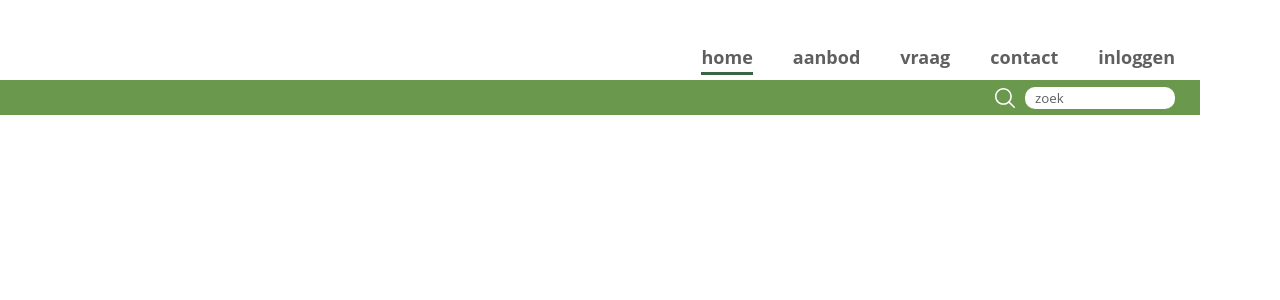
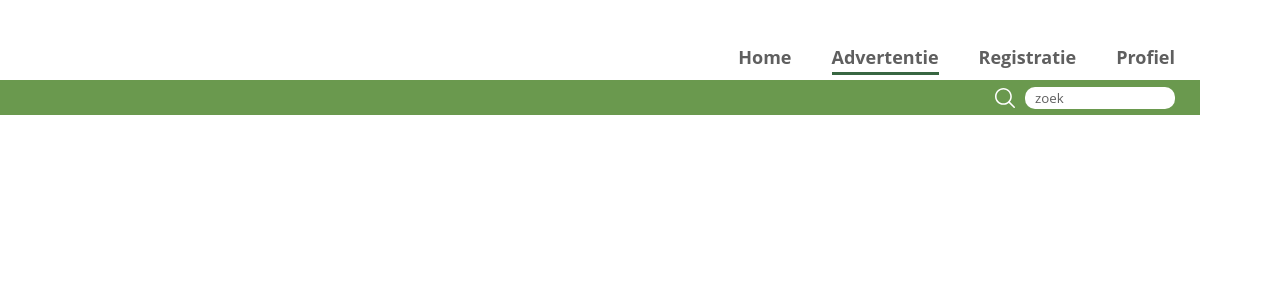
Before and after one commit to abouman76/Eind-Project-Arnoud-Bouman, a React (Create React App) app: page / in a window 1280 px wide. Shown: the top 300 px of the page. Built offline with nearby package versions, Linux system fonts and the light colour scheme.

Commit message:
added header personal

```diff
--- a/src/components/App/App.js
+++ b/src/components/App/App.js
@@ -1,13 +1,16 @@
 import './App.css';
-import Header from "../Header/Header";
+import Header from "../HeaderGeneral/Header";
 import TextBubble from "../TextBubble/TextBubble";
 import Button_cta_home from "../Buttons/Button_cta_home";
+import HeaderPersonal from "../HeaderPersonal/HeaderPersonal";
 
 
 function App() {
   return (
     <>
-            <Header />
+            {/*<Header />*/}
+
+            <HeaderPersonal />
 
             {/*<TextBubble />*/}
 
--- /dev/null
+++ b/src/components/HeaderPersonal/HeaderPersonal.css
@@ -0,0 +1 @@
+/* gebruik de css van header.js van de map: HeaderGeneral */
--- /dev/null
+++ b/src/components/HeaderPersonal/HeaderPersonal.js
@@ -0,0 +1,28 @@
+import React from "react";
+import "../HeaderGeneral/Header.css"
+import searchIcon from "../../assets/searchIcon.svg";
+
+const HeaderPersonal = () => {
+    return (
+        <>
+            <header className="main-header">
+                <nav className="header-nav">
+                    <ul className="header-list">
+                        <li><a href="#">Home</a></li>
+                        <li className="current-page"><a href="#">Advertentie</a></li>
+                        <li><a href="#">Registratie</a></li>
+                        <li><a href="#">Profiel</a></li>
+                    </ul>
+                </nav>
+
+                <div className="search">
+                    <img className="searchIcon" src={searchIcon} alt="Zoek icon" />
+                    <input className="input-search" type="text" placeholder="zoek" />
+                </div>
+            </header>
+
+        </>
+    )
+}
+
+export default HeaderPersonal;
```
Also changed, not shown: src/components/HeaderGeneral/Header.css (renamed from src/components/Header/Header.css), src/components/HeaderGeneral/Header.js (renamed from src/components/Header/Header.js).
